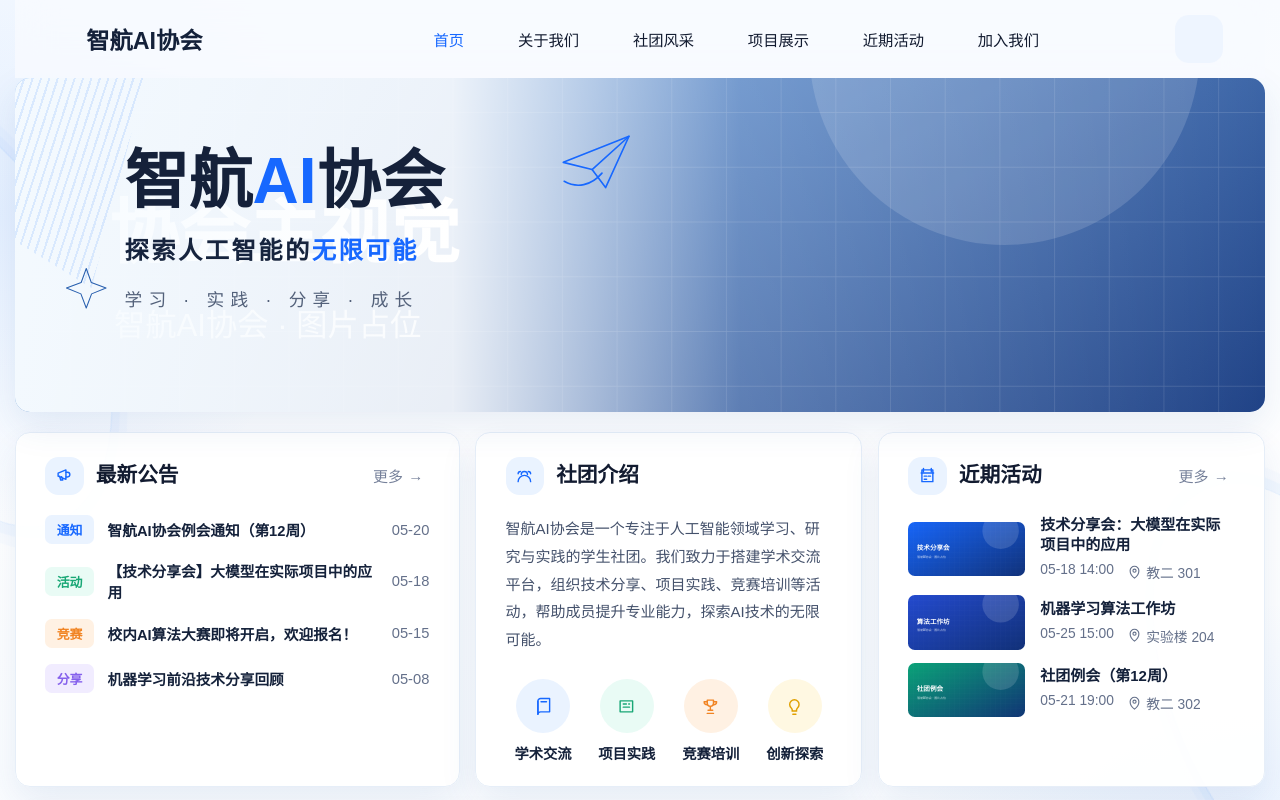
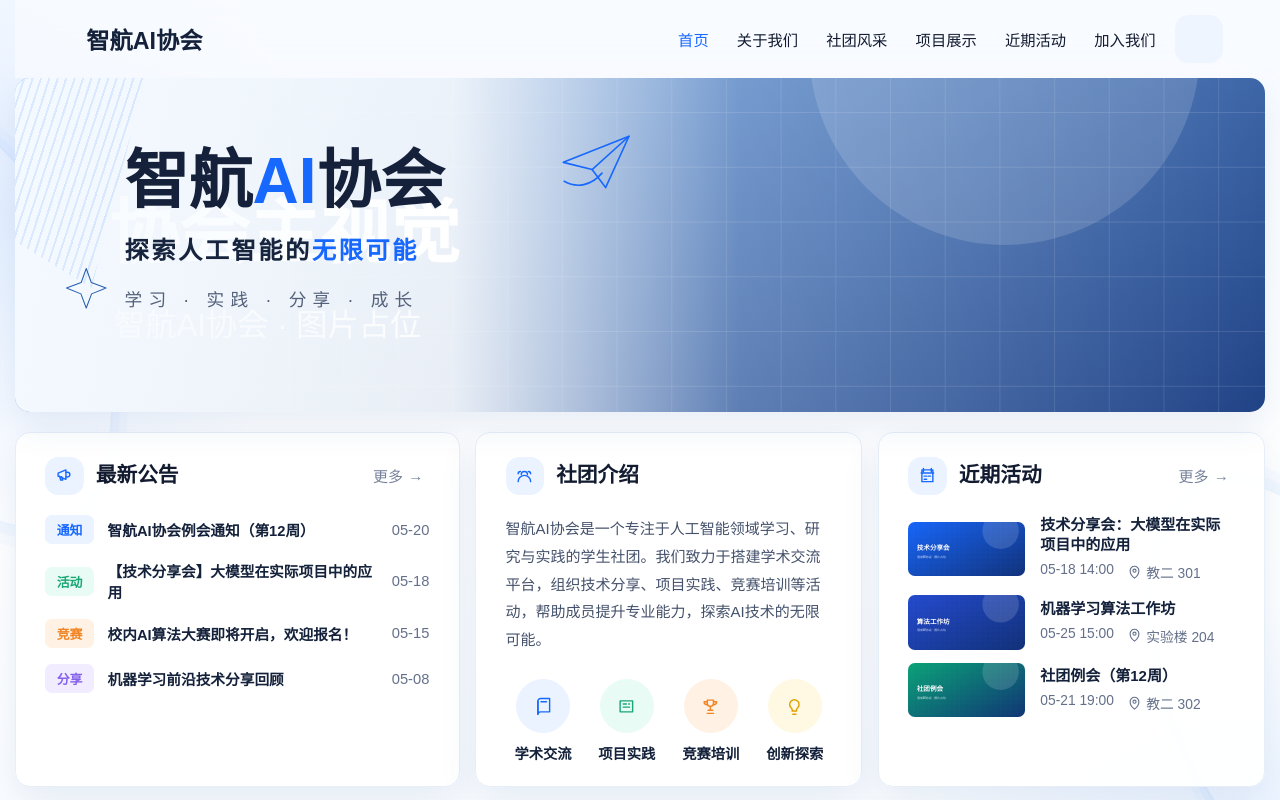
Before and after one commit to BREEY05/AiNavi, a website: page index.html in a window 1280 px wide. Shown: the top 800 px of the page. Drawn offline with Linux system fonts and the light colour scheme; no server answers.

Commit message:
顶部更新
都移到右边了

```diff
--- a/styles.css
+++ b/styles.css
@@ -90,7 +90,7 @@ svg {
   top: 0;
   z-index: 20;
   display: grid;
-  grid-template-columns: 260px 1fr auto auto;
+  grid-template-columns: auto 1fr auto auto;
   align-items: center;
   gap: 1.3rem;
   min-height: 78px;
@@ -117,8 +117,8 @@ svg {
 
 .main-nav {
   display: flex;
-  justify-content: center;
-  gap: clamp(2rem, 4.2vw, 5rem);
+  justify-content: flex-end;
+  gap: clamp(1.2rem, 2.2vw, 2.6rem);
   color: #121b30;
   font-size: 1.02rem;
   font-weight: 500;
```
